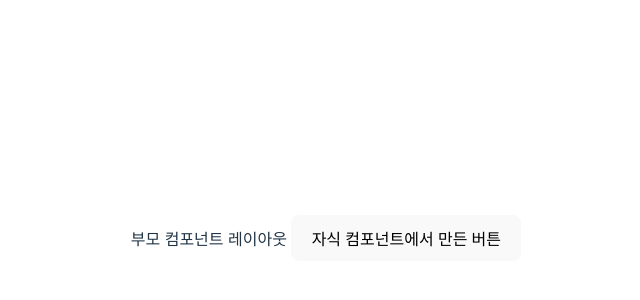
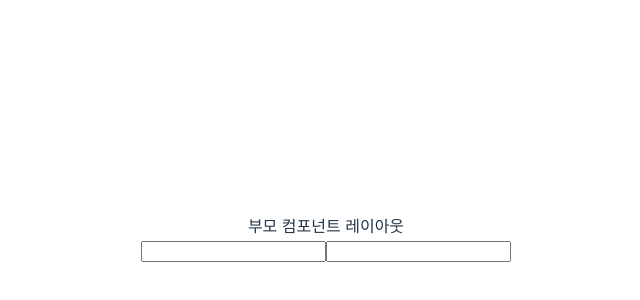
Before and after one commit to AlbertKim365/vue-basic, a Vue app: page / in a window 1280 px wide. Shown: the part 162-462 px from the top of the page, without its empty margins (314-954 px from the left). Built offline with nearby package versions, Linux system fonts and the light colour scheme.

Commit message:
v-model, input 이벤트 비교

```diff
--- a/src/components/ChildComponent.vue
+++ b/src/components/ChildComponent.vue
@@ -1,18 +1,23 @@
 <template>
-  <button @click="sendEvent">자식 컴포넌트에서 만든 버튼</button>
+  <div>
+    <input type="text" v-model="inputValue1" />
+    <input
+      type="text"
+      :value="inputValue2"
+      @input="inputValue2 = $event.target.value"
+    />
+  </div>
+  <div>{{ inputValue1 }}</div>
+  <div>{{ inputValue2 }}</div>
 </template>
 
 <script>
 export default {
   data() {
     return {
-      text: "자식 컨포넌트에서 선언된 데이터 입니다.",
+      inputValue1: "",
+      inputValue2: "",
     };
-  },
-  methods: {
-    sendEvent() {
-      this.$emit("send-event", this.text);
-    },
   },
 };
 </script>
```
